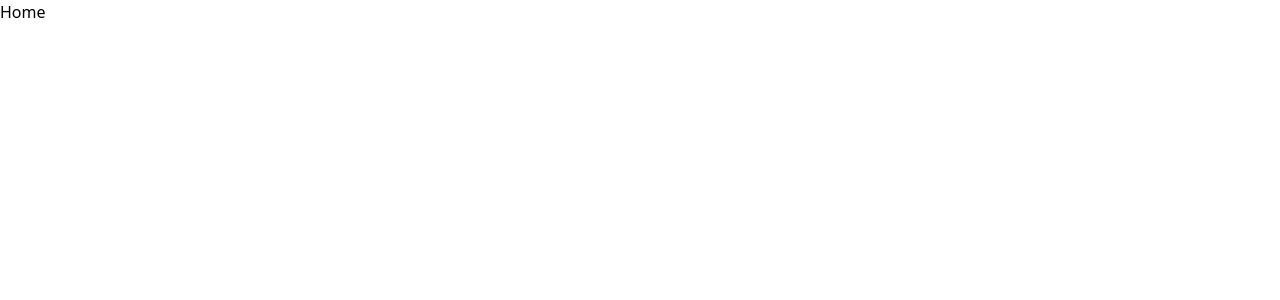
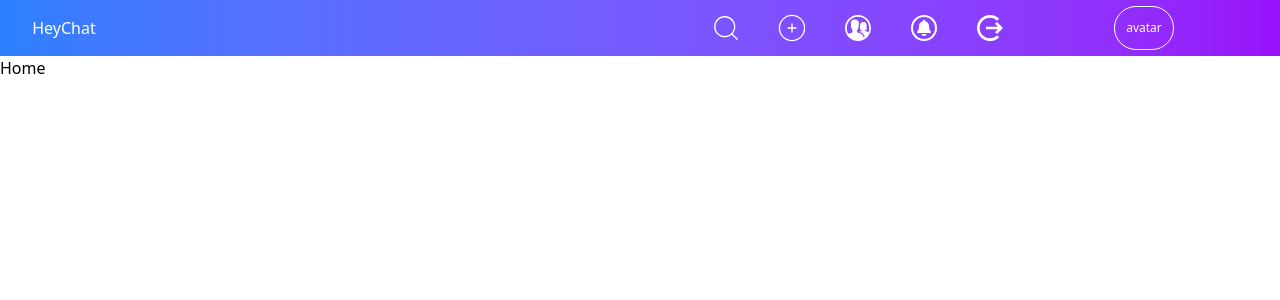
Before and after one commit to kishanraj04/Chat-App-front-end, a React (Vite) app: page / in a window 1280 px wide. Shown: the top 300 px of the page. Built offline with nearby package versions, Linux system fonts and the light colour scheme.

Commit message:
created header

```diff
--- a/src/App.jsx
+++ b/src/App.jsx
@@ -1,8 +1,15 @@
 import React from 'react'
+import ChatHeader from './pages/Header'
+import { Outlet } from 'react-router-dom'
+import ChatFooter from './pages/Footer'
 
 function App() {
   return (
-    <div>App</div>
+    <div >
+      <ChatHeader/>
+      <Outlet/>
+      {/* <ChatFooter/> */}
+    </div>
   )
 }
 
--- /dev/null
+++ b/src/Components/auth/ProtectRout.jsx
@@ -0,0 +1,14 @@
+import { useEffect } from "react";
+
+export const ProtectRoute = ({ children }) => {
+  useEffect(() => {
+    const handleContextMenu = (e) => e.preventDefault();
+    document.addEventListener("contextmenu", handleContextMenu);
+    return () => {
+      document.removeEventListener("contextmenu", handleContextMenu);
+    };
+  }, []);
+
+  console.log("runing");
+  return children;
+};
--- a/src/main.jsx
+++ b/src/main.jsx
@@ -6,34 +6,44 @@ import Home from "./pages/Home.jsx";
 import About from "./pages/About.jsx";
 import Chat from "./pages/Chat.jsx";
 import Group from "./pages/Group.jsx";
-import '../App.css'
+import "../App.css";
 import LoginSignUp from "./pages/Login-SignUp.jsx";
+import { ProtectRoute } from "./Components/auth/ProtectRout.jsx";
 
 const routes = createBrowserRouter([
   {
     path: "/",
-    element: <Home />,
+    element: <App />,
+    children: [
+      {
+        path:'/',
+        element:<Home/>
       },
       {
-    path:'/about',
-    element:<About/>
+        path: "/Chat/:ChatId",
+        element: <Chat />,
       },
       {
-    path:'/Chat/:ChatId',
-    element:<Chat/>
+        path: "/Group",
+        element: <Group />,
+      },
+    ],
   },
   {
-    path:'/Group',
-    element:<Group/>
+    path: "/about",
+    element: <About />,
   },
+
   {
-    path:'/Login-SignUp',
-    element:<LoginSignUp/>
-  }
+    path: "/Login-SignUp",
+    element: <LoginSignUp />,
+  },
 ]);
 
 createRoot(document.getElementById("root")).render(
+  <ProtectRoute>
     <RouterProvider router={routes}>
       <App />
     </RouterProvider>
+  </ProtectRoute>
 );
--- /dev/null
+++ b/src/pages/Footer.jsx
@@ -0,0 +1,34 @@
+import React, { useState } from "react";
+import { FiSend } from "react-icons/fi";
+
+const ChatFooter = ({ onSend }) => {
+  const [message, setMessage] = useState("");
+
+  const handleSubmit = (e) => {
+    e.preventDefault();
+    if (!message.trim()) return;
+    onSend(message);
+    setMessage("");
+  };
+
+  return (
+    <footer className="w-full bg-white shadow-inner p-4 flex items-center gap-2">
+
+      <input
+        type="text"
+        placeholder="Type your message..."
+        className="flex-1 border border-gray-300 rounded-full px-4 py-2 focus:outline-none focus:ring-2 focus:ring-blue-500"
+        value={message}
+        onChange={(e) => setMessage(e.target.value)}
+      />
+      <button
+        onClick={handleSubmit}
+        className="bg-blue-500 hover:bg-blue-600 text-white p-2 rounded-full"
+      >
+        <FiSend size={20} />
+      </button>
+    </footer>
+  );
+};
+
+export default ChatFooter;
--- /dev/null
+++ b/src/pages/Header.jsx
@@ -0,0 +1,32 @@
+import React from "react";
+import { FaUserCircle } from "react-icons/fa";
+import { CiCirclePlus, CiSearch } from "react-icons/ci";
+import { IoIosContacts, IoMdLogOut } from "react-icons/io";
+import { IoNotificationsCircleOutline } from "react-icons/io5";
+
+const ChatHeader = () => {
+  return (
+  <header className="bg-gradient-to-r from-blue-500 to-purple-600 text-white grid min-h-[3.5rem]" style={{ gridTemplateColumns: "10% 70% 20%" }}>
+  <div className="flex justify-center items-center">HeyChat</div>
+
+  <div className="flex justify-end">
+   <div className="grid grid-cols-5 gap-4 justify-end items-center w-[35%]">
+     <CiSearch size={"2rem"}/>
+    <CiCirclePlus size={"2rem"}/>
+    <IoIosContacts size={"2rem"}/>
+    <IoNotificationsCircleOutline size={"2rem"}/>
+    <IoMdLogOut size={"2rem"}/>
+   </div>
+  </div>
+
+  <div className="flex justify-around items-center pr-4">
+    <div className="rounded-full border-[1px] flex justify-center items-center h-[80%] w-[25%] text-xs">
+        avatar
+    </div>
+  </div>
+</header>
+
+  );
+};
+
+export default ChatHeader;
--- a/src/pages/Home.jsx
+++ b/src/pages/Home.jsx
@@ -2,7 +2,7 @@ import React from 'react'
 
 function Home() {
   return (
-    <div>Home</div>
+    <div onContextMenu={(e)=>e.preventDefault()}>Home</div>
   )
 }
 
```
Lines whose indentation alone changed are shown as unchanged.
